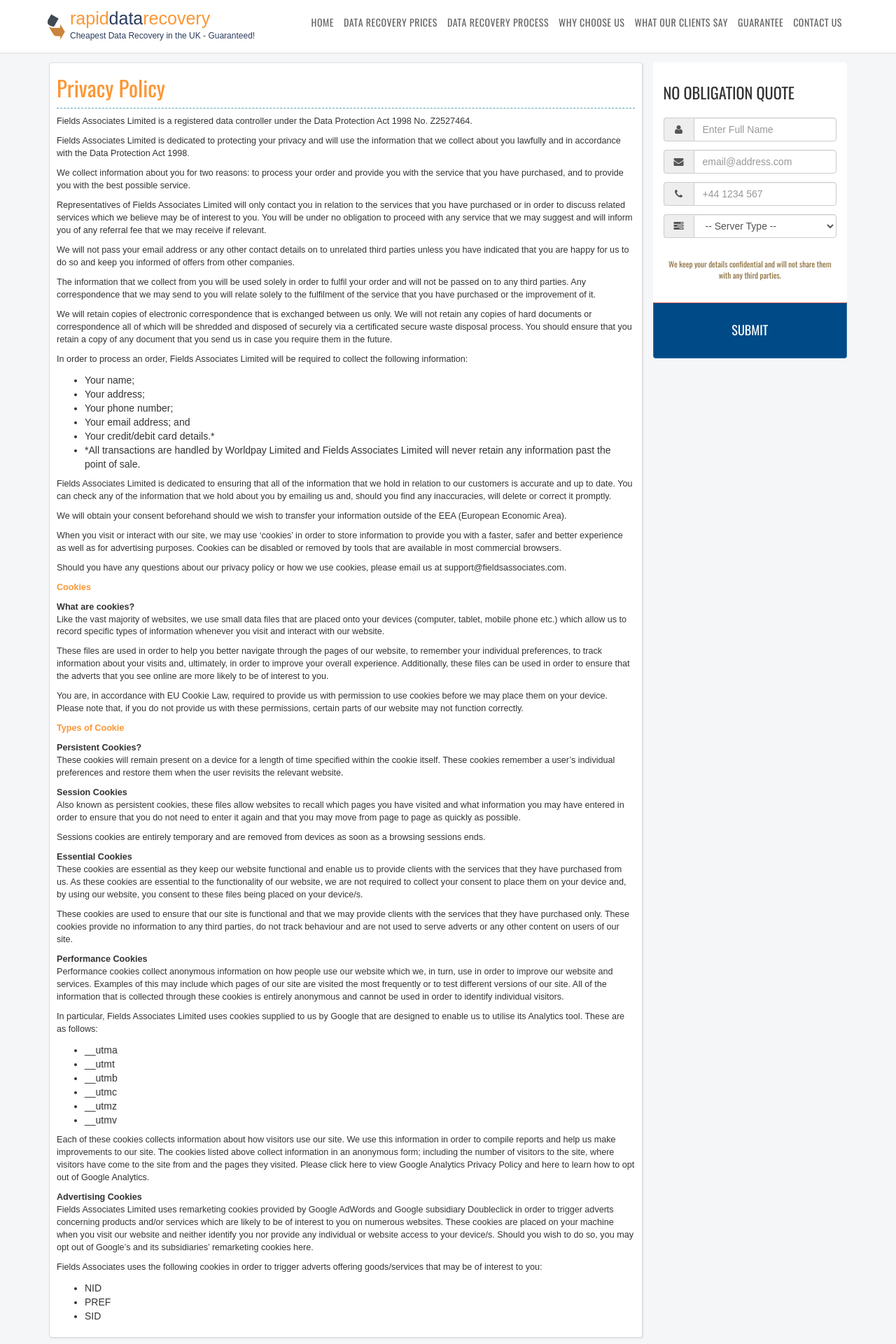
After one commit to billyranario2015/Rapid-Data-Recovery, a PHP site: page /privacy.php in a window 1280 px wide. The commit adds this page. Shown: the top 1920 px of the page at 70% size. Run offline with PHP 8.4, Linux system fonts and the light colour scheme.

Commit message:
Pages and links added

```diff
--- a/css/style.css
+++ b/css/style.css
@@ -228,4 +228,7 @@ textarea.add-info-ta
 .article-section div div.location-info p span {
 	display: block;
 }
+.article-section.privacy ul {
+	padding-left: 40px;
+}
 /* ------------------------------------------------- */
--- a/footer.php
+++ b/footer.php
@@ -92,17 +92,17 @@
 						0800 803 0828
 					</p>
 					<p>
-						<a href="#">
+						<a href="files/RapidUK_terms_and_conditions.pdf" target="__blank">
 							Terms and Conditions
 						</a>
 					</p>
 					<p>
-						<a href="#">
+						<a href="privacy.php">
 							Privacy Policy
 						</a>
 					</p>
 					<p>
-						<a href="#">
+						<a href="contact-us.php">
 							Support
 						</a>
 					</p>
--- /dev/null
+++ b/privacy.php
@@ -0,0 +1,121 @@
+<?php  include "header.php"; ?>
+
+	<section class="container-fluid remove-side-padding" id="main-container">
+		<div class="container main-content">
+			<section class="row">
+				<section class="col-md-9">
+					<div class="article-content">
+						<h4><span class="text-orange">Privacy Policy</span></h4>
+						<div class="article-section privacy">
+							<p>
+								Fields Associates Limited is a registered data controller under the Data Protection Act 1998 No. Z2527464.
+							</p>
+							<p>
+								Fields Associates Limited is dedicated to protecting your privacy and will use the information that we collect about you lawfully and in accordance with the Data Protection Act 1998.
+							</p>
+							<p>
+								We collect information about you for two reasons: to process your order and provide you with the service that you have purchased, and to provide you with the best possible service.
+							</p>
+							<p>
+								Representatives of Fields Associates Limited will only contact you in relation to the services that you have purchased or in order to discuss related services which we believe may be of interest to you. You will be under no obligation to proceed with any service that we may suggest and will inform you of any referral fee that we may receive if relevant.
+							</p>
+							<p>
+								We will not pass your email address or any other contact details on to unrelated third parties unless you have indicated that you are happy for us to do so and keep you informed of offers from other companies.
+							</p>
+							<p>
+								The information that we collect from you will be used solely in order to fulfil your order and will not be passed on to any third parties. Any correspondence that we may send to you will relate solely to the fulfilment of the service that you have purchased or the improvement of it.
+							</p>
+							<p>
+								We will retain copies of electronic correspondence that is exchanged between us only. We will not retain any copies of hard documents or correspondence all of which will be shredded and disposed of securely via a certificated secure waste disposal process. You should ensure that you retain a copy of any document that you send us in case you require them in the future.
+							</p>
+							<p>
+								In order to process an order, Fields Associates Limited will be required to collect the following information:
+							</p>
+							<ul>
+								<li>Your name;</li>
+								<li>Your address;</li>
+								<li>Your phone number;</li>
+								<li>Your email address; and</li>
+								<li>Your credit/debit card details.*</li>
+								<li>*All transactions are handled by Worldpay Limited and Fields Associates Limited will never retain any information past the point of sale.</li>
+							</ul>
+
+							<p>
+								Fields Associates Limited is dedicated to ensuring that all of the information that we hold in relation to our customers is accurate and up to date. You can check any of the information that we hold about you by emailing us and, should you find any inaccuracies, will delete or correct it promptly.
+							</p>
+							<p>
+								We will obtain your consent beforehand should we wish to transfer your information outside of the EEA (European Economic Area).
+							</p>
+							<p>
+								When you visit or interact with our site, we may use ‘cookies’ in order to store information to provide you with a faster, safer and better experience as well as for advertising purposes. Cookies can be disabled or removed by tools that are available in most commercial browsers.
+							</p>
+							<p>
+								Should you have any questions about our privacy policy or how we use cookies, please email us at support@fieldsassociates.com.
+							</p>
+							<p class="text-orange"><b>Cookies</b></p>
+							<p>
+								<span style="display: block"><b>What are cookies?</b></span>
+								Like the vast majority of websites, we use small data files that are placed onto your devices (computer, tablet, mobile phone etc.) which allow us to record specific types of information whenever you visit and interact with our website.
+							</p>
+							<p>
+								These files are used in order to help you better navigate through the pages of our website, to remember your individual preferences, to track information about your visits and, ultimately, in order to improve your overall experience. Additionally, these files can be used in order to ensure that the adverts that you see online are more likely to be of interest to you.
+							</p>
+							<p>
+								You are, in accordance with EU Cookie Law, required to provide us with permission to use cookies before we may place them on your device. Please note that, if you do not provide us with these permissions, certain parts of our website may not function correctly.
+							</p>
+							<p class="text-orange"><b>Types of Cookie</b></p>
+							<p>
+								<span style="display: block"><b>Persistent Cookies?</b></span>
+								These cookies will remain present on a device for a length of time specified within the cookie itself. These cookies remember a user’s individual preferences and restore them when the user revisits the relevant website.
+							</p>
+							<p>
+								<span style="display: block"><b>Session Cookies</b></span>
+								Also known as persistent cookies, these files allow websites to recall which pages you have visited and what information you may have entered in order to ensure that you do not need to enter it again and that you may move from page to page as quickly as possible.
+							</p>
+							<p>
+								Sessions cookies are entirely temporary and are removed from devices as soon as a browsing sessions ends.
+							</p>
+							<p>
+								<span style="display: block"><b>Essential Cookies</b></span>
+								These cookies are essential as they keep our website functional and enable us to provide clients with the services that they have purchased from us. As these cookies are essential to the functionality of our website, we are not required to collect your consent to place them on your device and, by using our website, you consent to these files being placed on your device/s.
+							</p>
+							<p>
+								These cookies are used to ensure that our site is functional and that we may provide clients with the services that they have purchased only. These cookies provide no information to any third parties, do not track behaviour and are not used to serve adverts or any other content on users of our site.
+							</p>
+							<p>
+								<span style="display: block"><b>Performance Cookies</b></span>
+								Performance cookies collect anonymous information on how people use our website which we, in turn, use in order to improve our website and services. Examples of this may include which pages of our site are visited the most frequently or to test different versions of our site. All of the information that is collected through these cookies is entirely anonymous and cannot be used in order to identify individual visitors.
+							</p>
+							<p>
+								In particular, Fields Associates Limited uses cookies supplied to us by Google that are designed to enable us to utilise its Analytics tool. These are as follows:
+							</p>
+							<ul>
+							    <li>__utma</li>
+							    <li>__utmt</li>
+							    <li>__utmb</li>
+							    <li>__utmc</li>
+							    <li>__utmz</li>
+							    <li>__utmv</li>
+							</ul>
+							<p>
+								Each of these cookies collects information about how visitors use our site. We use this information in order to compile reports and help us make improvements to our site. The cookies listed above collect information in an anonymous form; including the number of visitors to the site, where visitors have come to the site from and the pages they visited. Please click here to view Google Analytics Privacy Policy and here to learn how to opt out of Google Analytics.
+							</p>
+							<p>
+								<span style="display: block"><b>Advertising Cookies</b></span>
+								Fields Associates Limited uses remarketing cookies provided by Google AdWords and Google subsidiary Doubleclick in order to trigger adverts concerning products and/or services which are likely to be of interest to you on numerous websites. These cookies are placed on your machine when you visit our website and neither identify you nor provide any individual or website access to your device/s. Should you wish to do so, you may opt out of Google’s and its subsidiaries’ remarketing cookies here.
+							</p>
+							<p>
+								Fields Associates uses the following cookies in order to trigger adverts offering goods/services that may be of interest to you:
+							</p>
+							<ul>
+							    <li>NID</li>
+							    <li>PREF</li>
+							    <li>SID</li>
+							</ul>
+						</div>
+					</div>
+				</section>
+				<?php include "form-sidebar.php" ?>
+			</section>
+
+<?php  include "footer.php"; ?>
```
Also changed, not shown: 1 other file.
